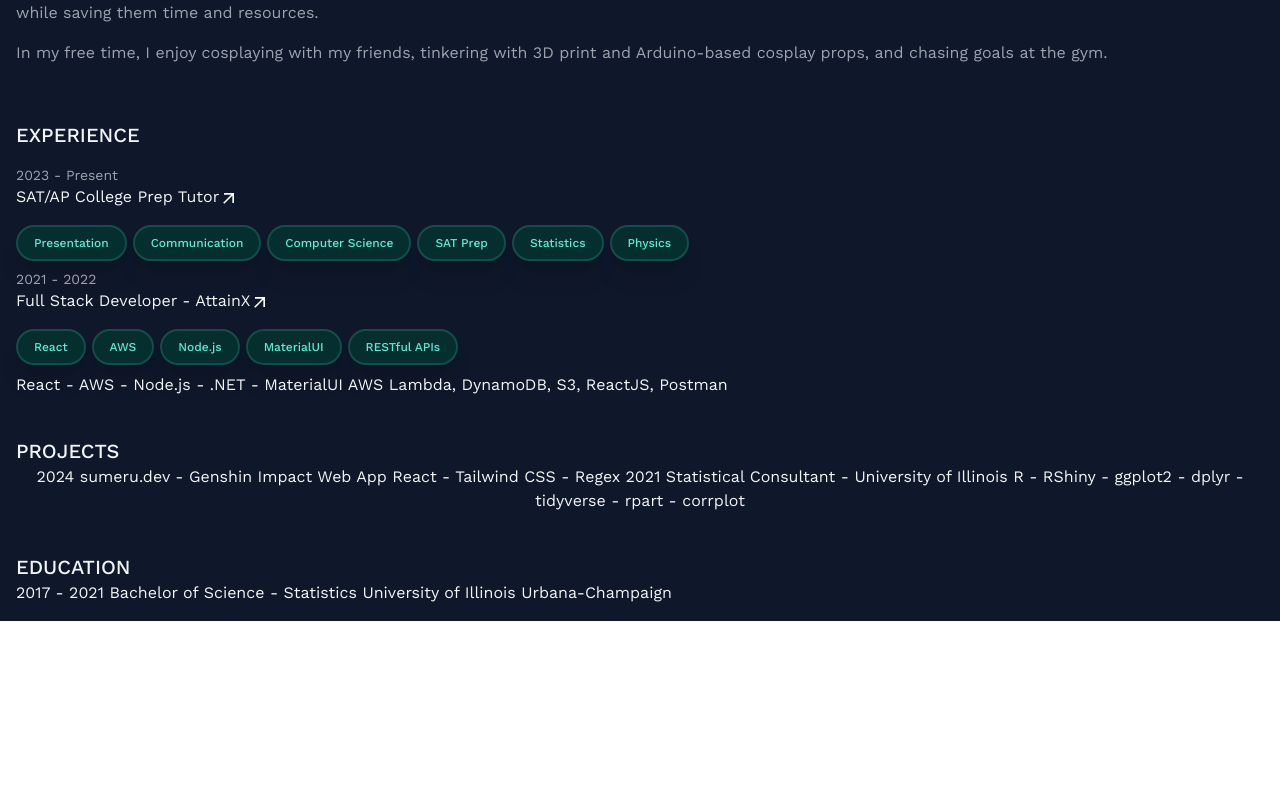
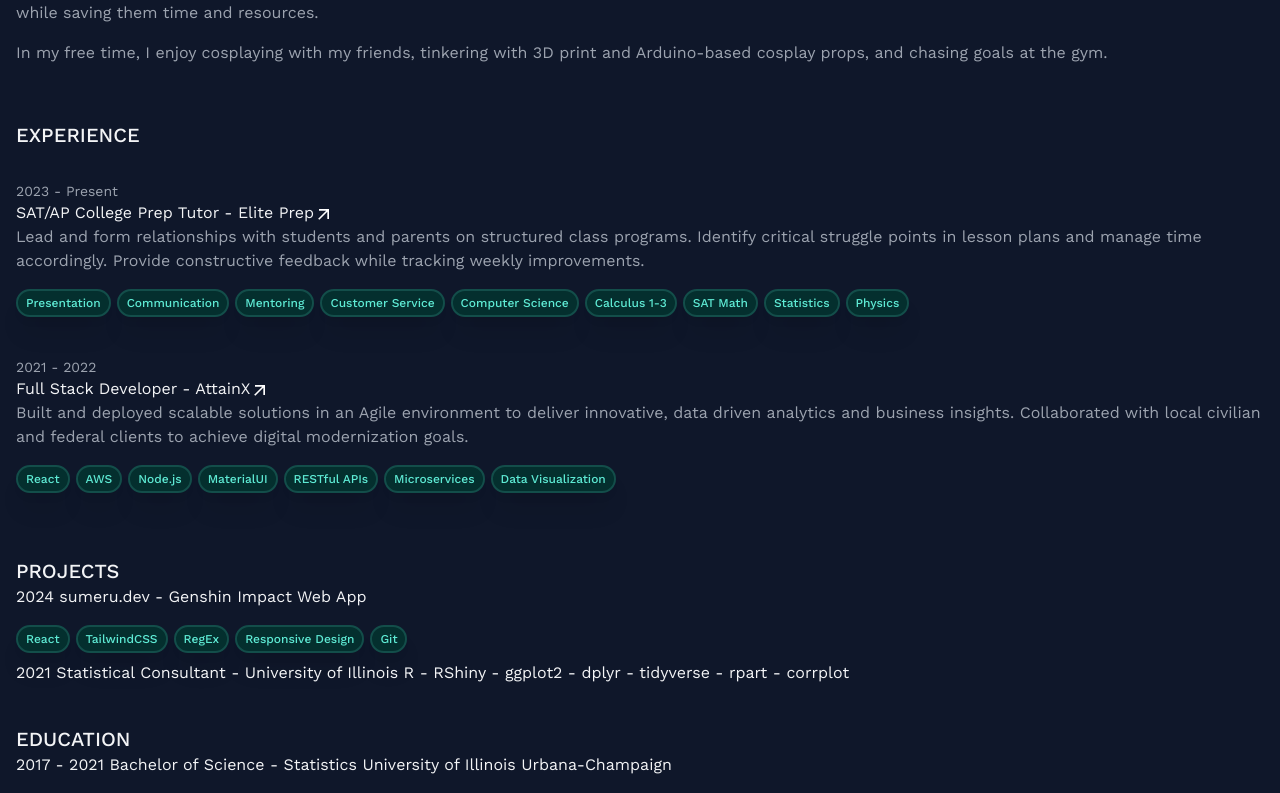
Before and after one commit to myun11/personal_website, a React (Vite) app: page / in a window 1280 px wide. Shown: the part 407-1200 px from the top of the page. Before the commit the page ends 1028 px from the top, so only its background shows below. Built offline with nearby package versions, Linux system fonts and the light colour scheme.

Commit message:
Added bodies for work exp

```diff
--- a/src/App.jsx
+++ b/src/App.jsx
@@ -106,7 +106,7 @@ const App = () => {
         </div>
         <div className="flex flex-col justify-center items-start text-gray-100 px-4 py-4">
           <h2 className="text-xl font-medium mt-2 uppercase py-4">Experience</h2>
-          <div className ="text-start">
+          <div className ="text-start my-4">
             <p className="text-sm text-gray-400">2023 - Present</p>
             <h2 className="">
               <Tooltip title="Company Link">
@@ -116,7 +116,7 @@ const App = () => {
                   rel="noopener"
                   underline="none"
                 >
-                  <p className="text-gray-100">SAT/AP College Prep Tutor
+                  <p className="text-gray-100">SAT/AP College Prep Tutor - Elite Prep
                   <ShortcutIcon fontSize="small" sx={{
                     color: 'white',
                     '&:hover': { color: 'lightgray' }
@@ -125,17 +125,26 @@ const App = () => {
 
                 </Link>
               </Tooltip>
+              <div className="text-start text-gray-400">
+                  Lead and form relationships with students and parents on structured class programs.
+                  Identify critical struggle points in lesson plans and manage time accordingly.
+                  Provide constructive feedback while tracking weekly improvements.
+              </div>
+
               <div className="mt-2 mb-2 flex flex-wrap">
                 <Bubble text="Presentation"/>
                 <Bubble text="Communication"/>
+                <Bubble text="Mentoring"/>
+                <Bubble text="Customer Service"/>
                 <Bubble text="Computer Science"/>
-                <Bubble text="SAT Prep"/>
+                <Bubble text="Calculus 1-3"/>
+                <Bubble text="SAT Math"/>
                 <Bubble text="Statistics"/>
                 <Bubble text="Physics"/>
               </div>
             </h2>
           </div>
-          <div className="text-start">
+          <div className="text-start my-4">
             <p className="text-sm text-gray-400">2021 - 2022</p>
             <h2 className="">
               <Tooltip title="Company Link">
@@ -146,8 +155,6 @@ const App = () => {
                   underline="none"
                 >
                   <p className="text-gray-100">Full Stack Developer - AttainX
-
-
                   <ShortcutIcon fontSize="small" sx={{
                     color: 'white',
                     '&:hover': { color: 'lightgray' }
@@ -158,24 +165,39 @@ const App = () => {
               </Tooltip>
             </h2>
 
+            <div className="text-start text-gray-400">
+              Built and deployed scalable solutions in an Agile environment to deliver innovative, data driven analytics and business insights.
+              Collaborated with local civilian and federal clients to achieve digital modernization goals.
+            </div>
+
             <div className="mt-2 mb-2 flex flex-wrap">
               <Bubble text="React"/>
               <Bubble text="AWS"/>
               <Bubble text="Node.js"/>
               <Bubble text="MaterialUI"/>
               <Bubble text="RESTful APIs"/>
+              <Bubble text="Microservices"/>
+              <Bubble text="Data Visualization"/>
             </div>
 
-            React - AWS - Node.js - .NET - MaterialUI
-            AWS Lambda, DynamoDB, S3, ReactJS, Postman
+            {/* React - AWS - Node.js - .NET - MaterialUI
+            AWS Lambda, DynamoDB, S3, ReactJS, Postman */}
           </div>
         </div>
 
         <div className ="flex flex-col justify-center items-start text-gray-100 px-4 py-4">
           <h2 className="text-xl font-medium mt-2 uppercase">Projects</h2>
-          2024
-          sumeru.dev - Genshin Impact Web App
-          React - Tailwind CSS - Regex
+          <div className="text-start">
+            2024
+            sumeru.dev - Genshin Impact Web App
+            <div className="mt-2 mb-2 flex flex-wrap">
+              <Bubble text="React"/>
+              <Bubble text="TailwindCSS"/>
+              <Bubble text="RegEx"/>
+              <Bubble text="Responsive Design"/>
+              <Bubble text="Git"/>
+            </div>
+          </div>
 
           2021
           Statistical Consultant - University of Illinois
--- a/src/components/Bubble.jsx
+++ b/src/components/Bubble.jsx
@@ -3,7 +3,7 @@ import React from 'react'
 // Helper jsx function for displaying different technologies in bubbles
 const Bubble = (props) => {
   return (
-    <div className = "mr-1.5 mt-2 inline-block bg-teal-950 border-2 border-teal-900 text-teal-300 px-4 py-2 rounded-full text-xs font-medium shadow-xl">
+    <div className = "mr-1.5 mt-2 inline-block bg-teal-950 border-2 border-teal-900 text-teal-300 px-2 py-1 rounded-full text-xs font-medium shadow-xl">
         {props.text}
     </div>
   )
```
